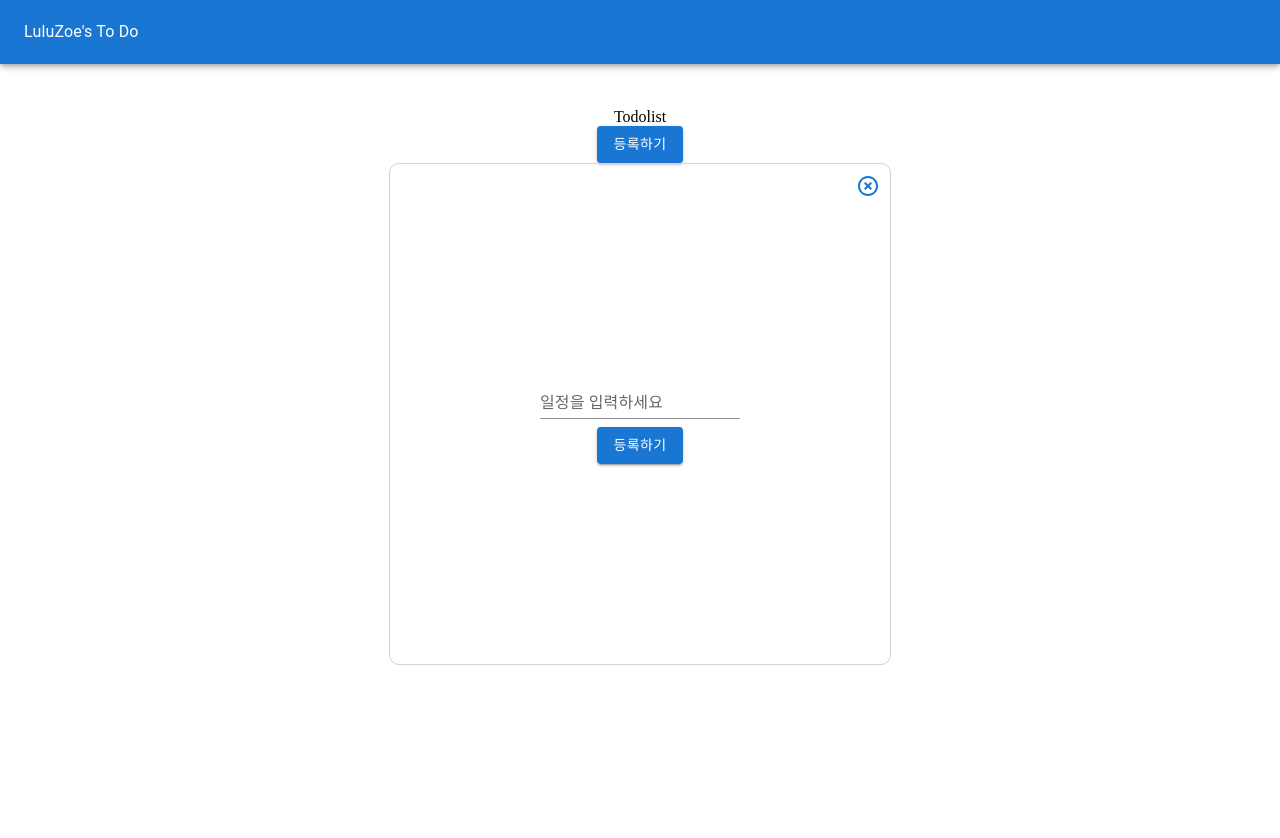
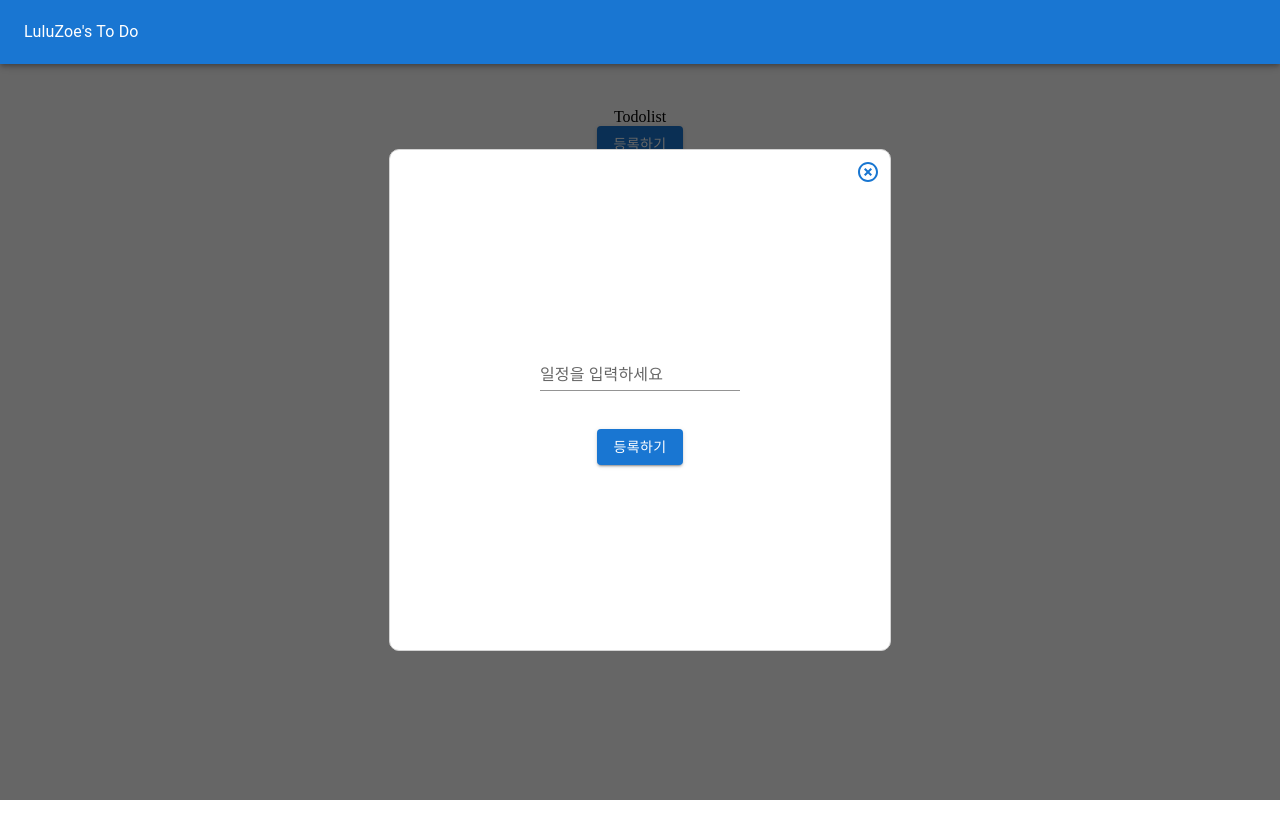
Before and after one commit to kimnew6/todolist2, a React (Create React App) app: page / in a window 1280 px wide. Both pictures are taken after a click on the element "등록하기". Shown: the top 838 px of the page. Built offline with nearby package versions, Linux system fonts and the light colour scheme; the HTML template or start-up script is replaced by a standard one.

Commit message:
add: schedules

```diff
--- a/src/components/Reglist.jsx
+++ b/src/components/Reglist.jsx
@@ -9,8 +9,19 @@ import Button from '@mui/material/Button';
 import HighlightOffIcon from '@mui/icons-material/HighlightOff';
 
 const Styles = {
+  modalBackground: {
+    position: 'fixed',
+    top: 0,
+    right: 0,
+    left: 0,
+    bottom: 0,
+    display: 'flex',
+    justifyContent: 'center',
+    alignItems: 'center',
+    background: 'rgba(0,0,0,0.6)',
+  },
   modal: {
-    position: 'relative',
+    position: 'absolute',
     height: '500px',
     width: '500px',
     display: 'flex',
@@ -19,6 +30,7 @@ const Styles = {
     flexDirection: 'column',
     border: 'solid 1px lightgrey',
     borderRadius: '10px',
+    background: 'white',
   },
   cancel: {
     position: 'absolute',
@@ -31,19 +43,38 @@ const Styles = {
 class Reglist extends Component {
   constructor() {
     super();
-    this.state = {
-      date: new Date(),
+    // this.props = { schedules: [], scheduleInput: '', dateInput: new Date() };
+  }
+
+  handleDateChange = newValue => {
+    this.setState({ dateInput: newValue });
   };
-  }
-  handleChange = newValue => {
-    this.setState({ date: newValue });
-  };
+
+  // handleScheduleChange = e => {
+  //   this.setState({ scheduleInput: e.target.value });
+  // };
+
+  // addSchedule = e => {
+  //   e.preventDefault();
+  //   this.setState({
+  //     schedules: [...this.props.scheduleInput, this.props.scheduleInput],
+  //     scheduleInput: '',
+  //   });
+  // };
 
   render() {
     const { classes } = this.props;
-    const { date } = this.state;
-    const { handleClose } = this.props;
+    const {
+      handleClose,
+      // schedules,
+      scheduleInput,
+      dateInput,
+      // handleDateChange,
+      handleScheduleChange,
+      addSchedule,
+    } = this.props;
     return (
+      <div className={classes.modalBackground}>
         <div className={classes.modal}>
           <HighlightOffIcon className={classes.cancel} onClick={handleClose} />
           <LocalizationProvider dateAdapter={AdapterDateFns}>
@@ -51,8 +82,8 @@ class Reglist extends Component {
               label="날짜 선택"
               minDate={new Date()}
               inputFormat="MM/dd/yyyy"
-            value={date}
-            onChange={this.handleChange}
+              value={dateInput}
+              onChange={this.handleDateChange}
               renderInput={params => <TextField {...params} />}
             />
           </LocalizationProvider>
@@ -68,9 +99,18 @@ class Reglist extends Component {
               id="standard-basic"
               label="일정을 입력하세요"
               variant="standard"
+              onChange={handleScheduleChange}
+              value={scheduleInput}
             />
           </Box>
-        <Button variant="contained">등록하기</Button>
+          <Button
+            onClick={addSchedule}
+            style={{ marginTop: '30px' }}
+            variant="contained"
+          >
+            등록하기
+          </Button>
+        </div>
       </div>
     );
   }
--- a/src/components/Todolist.jsx
+++ b/src/components/Todolist.jsx
@@ -20,6 +20,9 @@ class Todolist extends Component {
     super();
     this.state = {
       open: false,
+      schedules: [],
+      scheduleInput: '',
+      dateInput: new Date(),
     };
   }
 
@@ -31,16 +34,58 @@ class Todolist extends Component {
     this.setState({ open: false });
   };
 
+  // handleDateChange = newValue => {
+  //   this.setState({ dateInput: newValue });
+  // };
+
+  handleScheduleChange = e => {
+    this.setState({ scheduleInput: e.target.value });
+  };
+
+  addSchedule = e => {
+    e.preventDefault();
+    this.setState({
+      schedules: [...this.state.schedules, this.state.scheduleInput],
+      scheduleInput: '',
+    });
+    this.handleClose();
+  };
+
   render() {
     const { classes } = this.props;
-    const { open } = this.state;
+    const { open, schedules, scheduleInput, dateInput } = this.state;
     return (
       <main className={classes.container}>
-        <div>Todolist</div>
-        <div onClick={this.handleOpen}>
-          <Regbutton />
-        </div>
-        {open && <Reglist handleClose={this.handleClose} />}
+        {schedules.length > 0 ? (
+          <ul>
+            {schedules.map((scheduleInput, idx) => {
+              return (
+                <li key={idx}>
+                  {/* <span>{dateInput}</span> */}
+                  <span>{scheduleInput}</span>
+                </li>
+              );
+            })}
+          </ul>
+        ) : (
+          <>
+            <div>Todolist</div>
+            <div onClick={this.handleOpen}>
+              <Regbutton />
+            </div>
+          </>
+        )}
+        {open && (
+          <Reglist
+            handleClose={this.handleClose}
+            handleDateChange={this.handleDateChange}
+            handleScheduleChange={this.handleScheduleChange}
+            addSchedule={this.addSchedule}
+            schedules={schedules}
+            scheduleInput={scheduleInput}
+            dateInput={dateInput}
+          />
+        )}
       </main>
     );
   }
```
Lines whose indentation alone changed are shown as unchanged.
